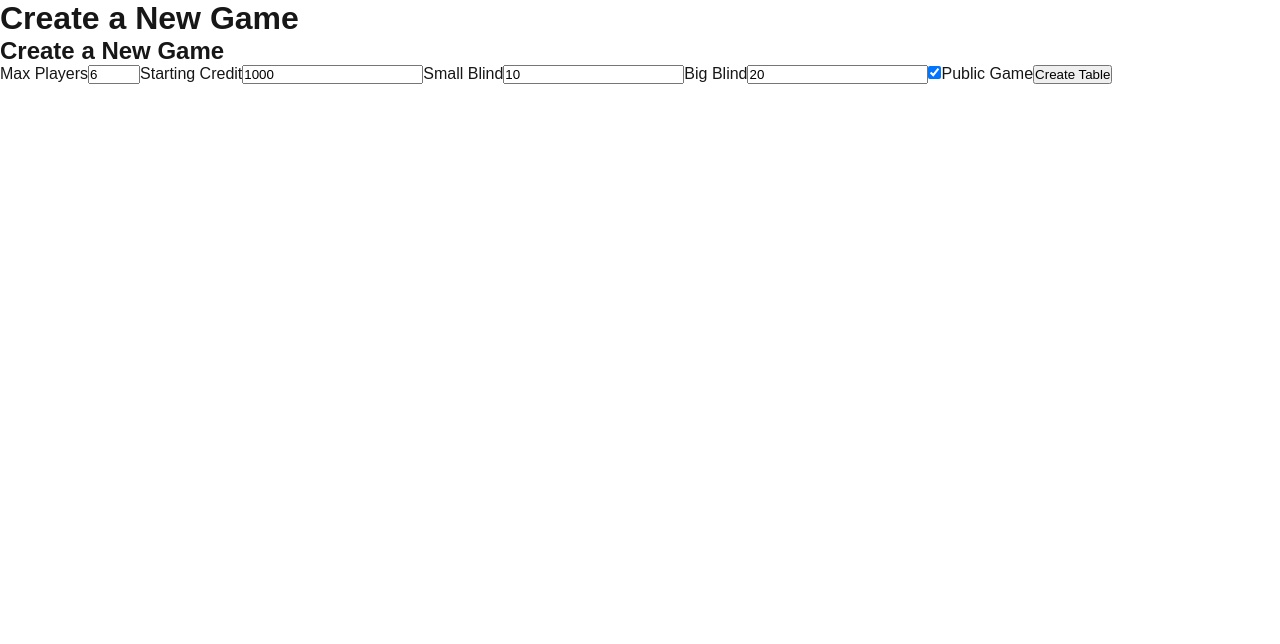
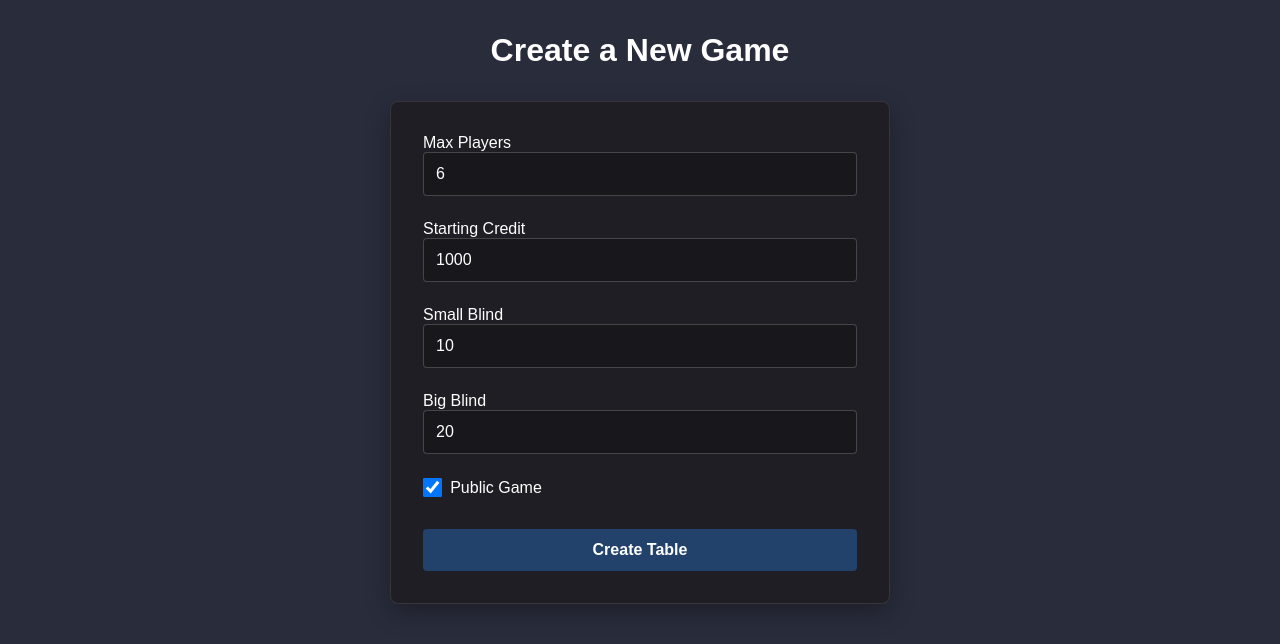
Before and after one commit to Qavrox/sopra-fs25-group-45-client, a Next.js app: page /lobby/create in a window 1280 px wide. Shown: the top 644 px of the page. Built offline with nearby package versions, Linux system fonts and the light colour scheme; what @ant-design/nextjs-registry would draw is missing.

Commit message:
Clean up create game CSS

```diff
--- a/app/components/CreateRoom/CreateRoomForm.tsx
+++ b/app/components/CreateRoom/CreateRoomForm.tsx
@@ -33,8 +33,8 @@ export default function CreateRoomForm() {
         creatorId: apiClient.getUserId() || 0,
         isPublic,
         password: isPublic ? undefined : password,
-        smallBlind: 10,
-        bigBlind: 20,
+        smallBlind,
+        bigBlind,
         startCredit,
         maximalPlayers,
       };
@@ -51,15 +51,14 @@ export default function CreateRoomForm() {
   return (
     <form
       onSubmit={handleSubmit}
-      className="p-4 border rounded-lg shadow max-w-md mx-auto space-y-4 bg-white"
+      className="create-game-form"
     >
-      <h2 className="text-xl font-bold">Create a New Game</h2>
-
-      <label className="block">
+      <div className="form-group">
+        <label className="form-label">
           Max Players
           <input
             type="number"
-          className="w-full border p-2 mt-1"
+            className="form-input"
             min={2}
             max={10}
             value={maximalPlayers}
@@ -67,71 +66,79 @@ export default function CreateRoomForm() {
             required
           />
         </label>
+      </div>
 
-      <label className="block">
+      <div className="form-group">
+        <label className="form-label">
           Starting Credit
           <input
             type="number"
-          className="w-full border p-2 mt-1"
+            className="form-input"
             min={1}
             value={startCredit}
             onChange={(e) => setStartCredit(Number(e.target.value))}
             required
           />
         </label>
+      </div>
 
-      {/* Small blind input */}
-      <label className="block">
+      <div className="form-group">
+        <label className="form-label">
           Small Blind
           <input
             type="number"
-          className="w-full border p-2 mt-1"
+            className="form-input"
             min={1}
             value={smallBlind}
             onChange={(e) => setSmallBlind(Number(e.target.value))}
             required
           />
         </label>
+      </div>
 
-      {/* Big blind input */}
-      <label className="block">
+      <div className="form-group">
+        <label className="form-label">
           Big Blind
           <input
             type="number"
-          className="w-full border p-2 mt-1"
+            className="form-input"
             min={1}
             value={bigBlind}
             onChange={(e) => setBigBlind(Number(e.target.value))}
             required
           />
         </label>
+      </div>
 
-      <label className="flex items-center gap-2">
+      <div className="checkbox-container">
         <input
           type="checkbox"
+          className="checkbox-input"
           checked={isPublic}
           onChange={(e) => setIsPublic(e.target.checked)}
         />
-        Public Game
-      </label>
+        <span>Public Game</span>
+      </div>
 
       {!isPublic && (
-        <label className="block">
+        <div className="form-group">
+          <label className="form-label">
             Password
             <input
               type="password"
-            className="w-full border p-2 mt-1"
+              className="form-input"
               value={password}
               onChange={(e) => setPassword(e.target.value)}
               required
             />
           </label>
+        </div>
       )}
 
       <button
         type="submit"
         disabled={loading}
-        className="bg-blue-600 text-white px-4 py-2 rounded hover:bg-blue-700 w-full"
+        className="form-button"
       >
         {loading ? 'Creating...' : 'Create Table'}
       </button>
--- a/app/lobby/create/page.tsx
+++ b/app/lobby/create/page.tsx
@@ -2,8 +2,8 @@ import CreateRoomForm from '@/components/CreateRoom/CreateRoomForm';
 
 export default function CreateGamePage() {
   return (
-    <main className="p-6 max-w-3xl mx-auto">
-      <h1 className="text-2xl font-bold mb-4">Create a New Game</h1>
+    <main className="create-game-container">
+      <h1 className="create-game-title">Create a New Game</h1>
       <CreateRoomForm />
     </main>
   );
--- a/app/styles/globals.css
+++ b/app/styles/globals.css
@@ -149,6 +149,101 @@ a {
   color: #ffffff;
 }
 
+/* Create Game Table Form Styles */
+.create-game-container {
+  background-color: rgb(41, 44, 59);
+  min-height: 100vh;
+  padding: 2rem;
+  display: flex;
+  flex-direction: column;
+  align-items: center;
+}
+
+.create-game-title {
+  color: #ffffff;
+  font-size: 2rem;
+  font-weight: bold;
+  margin-bottom: 2rem;
+  text-align: center;
+}
+
+.create-game-form {
+  background-color: #1E1E24;
+  border-radius: 8px;
+  padding: 2rem;
+  width: 100%;
+  max-width: 500px;
+  box-shadow: 0 8px 24px rgba(0, 0, 0, 0.3);
+  border: 1px solid rgba(255, 255, 255, 0.1);
+  color: #ffffff;
+}
+
+.form-group {
+  margin-bottom: 1.5rem;
+}
+
+.form-label {
+  display: block;
+  margin-bottom: 0.5rem;
+  font-weight: 500;
+}
+
+.form-input {
+  width: 100%;
+  padding: 0.75rem;
+  border-radius: 4px;
+  border: 1px solid rgba(255, 255, 255, 0.2);
+  background-color: rgba(0, 0, 0, 0.2);
+  color: #ffffff;
+  font-size: 1rem;
+  transition: border-color 0.2s ease;
+}
+
+.form-input:focus {
+  outline: none;
+  border-color: #22426b;
+}
+
+.form-input:hover {
+  border-color: rgba(255, 255, 255, 0.4);
+}
+
+.checkbox-container {
+  display: flex;
+  align-items: center;
+  margin-bottom: 1rem;
+}
+
+.checkbox-input {
+  margin-right: 0.5rem;
+  width: 1.2rem;
+  height: 1.2rem;
+  cursor: pointer;
+}
+
+.form-button {
+  width: 100%;
+  padding: 0.75rem;
+  border-radius: 4px;
+  background-color: #22426b;
+  color: white;
+  font-weight: bold;
+  border: none;
+  cursor: pointer;
+  transition: background-color 0.2s ease;
+  font-size: 1rem;
+  margin-top: 1rem;
+}
+
+.form-button:hover {
+  background-color: #2c5589;
+}
+
+.form-button:disabled {
+  opacity: 0.6;
+  cursor: not-allowed;
+}
+
 .card-container {
   display: flex;
   justify-content: center;
```
Lines whose indentation alone changed are shown as unchanged.
